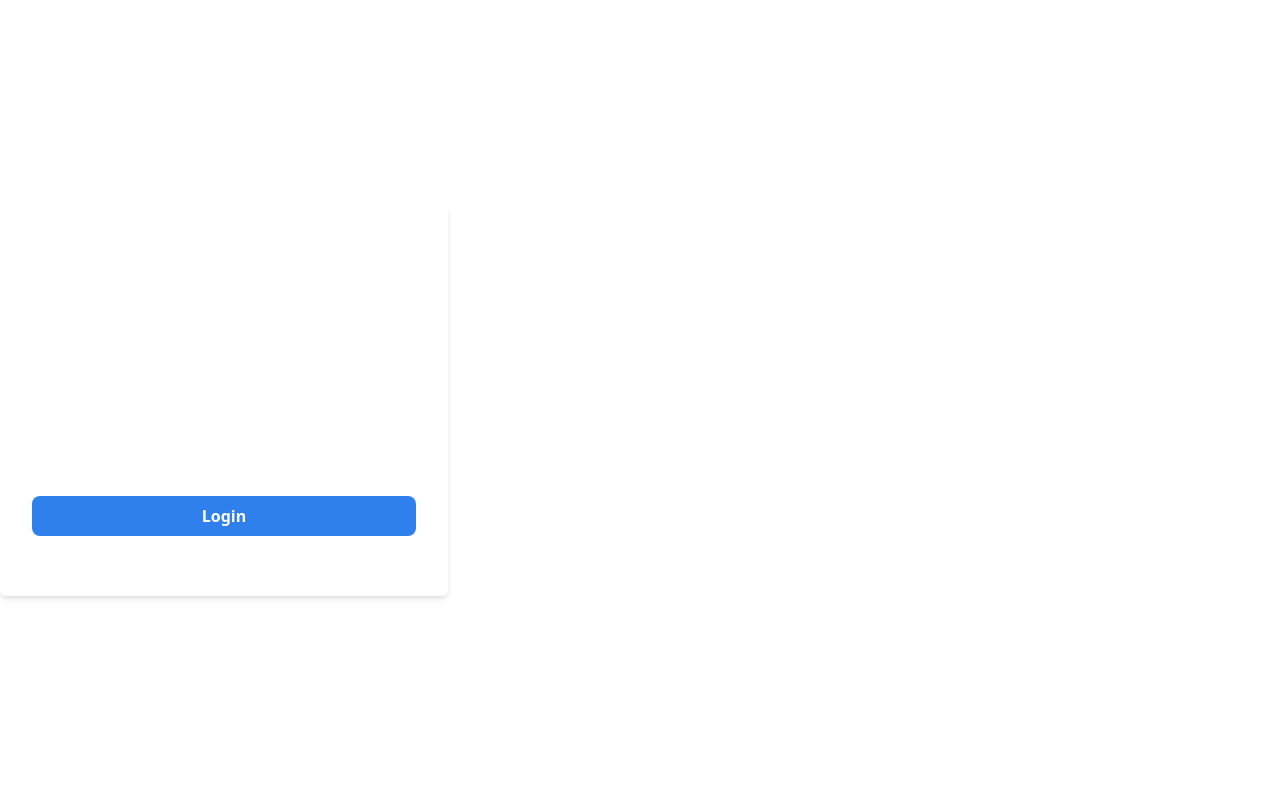
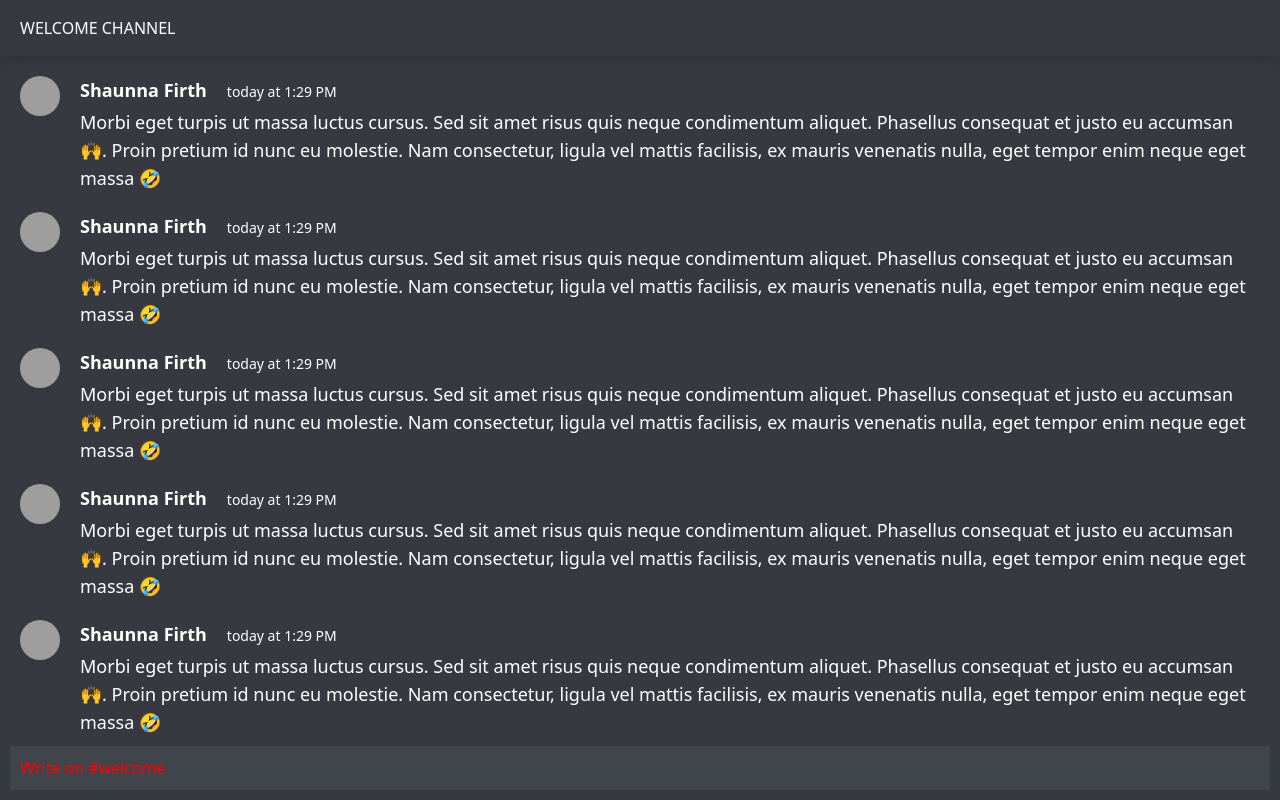
Before and after one commit to mkudej/react-chat, a React (Create React App) app: page /chat in a window 1280 px wide. Built offline with nearby package versions, Linux system fonts and the light colour scheme; no server answers; sample sign-in values are in the browser's storage; grey boxes are pictures that could not be loaded.

Commit message:
feat: By default, I am in the Welcome channel

```diff
--- a/src/App.tsx
+++ b/src/App.tsx
@@ -1,21 +1,16 @@
 import SignUp from "./pages/SignUp";
 import { BrowserRouter as Router, Switch, Route } from "react-router-dom";
 import SignIn from "./pages/SignIn";
-import Profile from "./pages/Profile";
+import PrivateRoute from "./components/PrivateRoute/PrivateRoute";
+import Chat from "./pages/Chat";
 
 function App() {
   return (
     <Router>
       <Switch>
-        <Route path="/signup">
-          <SignUp />
-        </Route>
-        <Route path="/profile">
-          <Profile />
-        </Route>
-        <Route path="/">
-          <SignIn />
-        </Route>
+        <Route component={SignUp} path="/signup" />
+        <PrivateRoute component={Chat} path="/chat" />
+        <Route component={SignIn} path="/" />
       </Switch>
     </Router>
   );
--- /dev/null
+++ b/src/HeaderBar/HeaderBar.tsx
@@ -0,0 +1,7 @@
+export default function HeaderBar() {
+  return (
+    <div className="flex leading-none bg-cardbg text-white p-5 shadow-lg">
+      WELCOME CHANNEL
+    </div>
+  );
+}
--- /dev/null
+++ b/src/components/Conversation/Conversation.tsx
@@ -0,0 +1,15 @@
+import Message from "../Message/Message";
+
+export default function Conversation() {
+  return (
+    <div className="p-5 overflow-auto flex-grow">
+      <Message />
+      <Message />
+      <Message />
+      <Message />
+      <Message />
+      <Message />
+      <Message />
+    </div>
+  );
+}
--- /dev/null
+++ b/src/components/Message/Message.tsx
@@ -0,0 +1,28 @@
+import React from "react";
+
+export default function Message() {
+  return (
+    <div className="flex text-white mb-5">
+      <div
+        style={{
+          backgroundImage:
+            "url(https://c.tenor.com/JvArM7ZO5JIAAAAM/bavatogay-ricardo-milos.gif)",
+        }}
+        className="bg-red bg-cover w-10 h-10 rounded-full flex-shrink-0"
+      ></div>
+      <div className="ml-5">
+        <div className="flex items-baseline mb-1">
+          <div className="text-lg font-bold mr-5">Shaunna Firth</div>
+          <div className="text-sm">today at 1:29 PM</div>
+        </div>
+        <div className="text-lg">
+          Morbi eget turpis ut massa luctus cursus. Sed sit amet risus quis
+          neque condimentum aliquet. Phasellus consequat et justo eu accumsan
+          🙌. Proin pretium id nunc eu molestie. Nam consectetur, ligula vel
+          mattis facilisis, ex mauris venenatis nulla, eget tempor enim neque
+          eget massa 🤣
+        </div>
+      </div>
+    </div>
+  );
+}
--- /dev/null
+++ b/src/components/MessageInput/MessageInput.tsx
@@ -0,0 +1,11 @@
+export default function MessageInput() {
+  return (
+    <div className="mt-auto flex-shrink-0 px-2.5 pb-2.5">
+      <div
+        className="text-white bg-message-input-bg p-2.5 outline-none max-h-80 overflow-auto"
+        contentEditable="true"
+        placeholder="Write on #welcome"
+      ></div>
+    </div>
+  );
+}
--- /dev/null
+++ b/src/components/PrivateRoute/PrivateRoute.tsx
@@ -0,0 +1,18 @@
+import { useAuthState } from "react-firebase-hooks/auth";
+import { Redirect, Route } from "react-router";
+import { auth } from "../../firebase";
+
+export default function PrivateRoute({ component: Component, ...rest }: any) {
+  const [user, loading] = useAuthState(auth);
+
+  if (loading) return <div>LOADING...</div>;
+
+  return (
+    <Route
+      {...rest}
+      render={(props) => {
+        return user ? <Component {...props} /> : <Redirect to="/signin" />;
+      }}
+    />
+  );
+}
--- a/src/firebase.tsx
+++ b/src/firebase.tsx
@@ -11,4 +11,5 @@ firebase.initializeApp({
   appId: process.env.REACT_APP_FIREBASE_APP_ID,
 });
 
+export default firebase;
 export const auth = firebase.auth();
--- a/src/index.css
+++ b/src/index.css
@@ -4,6 +4,10 @@
 
 @import url("https://fonts.googleapis.com/css2?family=Noto+Sans:wght@400;700&display=swap");
 
-body {
-  font-family: "Noto Sans", sans-serif;
+[placeholder]:empty::before {
+  content: attr(placeholder);
+  color: red;
 }
+[placeholder]:empty:focus::before {
+  content: "";
+}
--- /dev/null
+++ b/src/pages/Chat.tsx
@@ -0,0 +1,13 @@
+import Conversation from "../components/Conversation/Conversation";
+import MessageInput from "../components/MessageInput/MessageInput";
+import HeaderBar from "../HeaderBar/HeaderBar";
+
+export default function Chat() {
+  return (
+    <div className="bg-cardbg flex flex-col h-screen">
+      <HeaderBar />
+      <Conversation />
+      <MessageInput />
+    </div>
+  );
+}
--- a/src/pages/Profile.tsx
+++ b/src/pages/Profile.tsx
@@ -1,5 +1,69 @@
+/* eslint-disable no-unused-vars */
 import React from "react";
+import { useCollection, useDocument } from "react-firebase-hooks/firestore";
+import Card from "../components/Card/Card";
+import firebase from "../firebase";
 
 export default function Profile() {
+  // const [value, loading, error] = useDocument(
+  //   firebase.firestore().collection("users").doc("5CpQKVbSizjmqdebDJtq")
+  // );
+  const value = true;
+
+  // console.log(error);
+  // console.log(loading);
+  // console.log(value?.data(), "value");
+  if (value) {
+    // const det = value.data();
+    return (
+      <>
+        <div className="flex px-20 py-6 mb-12">
+          <div>LOGO</div>
+          <div className="ml-auto">PROFILE</div>
+        </div>
+        <div className="container max-w-4xl">
+          <Card>
+            <div className="flex items-center border-b border-solid border-border-color px-14 py-10">
+              <div>
+                <h1>Profile</h1>
+                <p>Some info may be visible to other people</p>
+              </div>
+              <div className="ml-auto">
+                <button>edit</button>
+              </div>
+            </div>
+            <div className="flex items-center border-b border-solid border-border-color px-14 py-10">
+              <div className="min-w-1/3 uppercase">
+                <label>Photo</label>
+              </div>
+              <div>here photo</div>
+            </div>
+            <div className="flex items-center border-b border-solid border-border-color px-14 py-10">
+              <div className="min-w-1/3 uppercase">
+                <label>Name</label>
+              </div>
+              <div>Xanthe Neal</div>
+            </div>
+            <div className="flex items-center border-b border-solid border-border-color px-14 py-10">
+              <div className="min-w-1/3 uppercase">
+                <label>Bio</label>
+              </div>
+              <div>Xanthe Neal</div>
+            </div>
+            <div className="flex items-center px-14 py-10">
+              <div className="min-w-1/3 uppercase">
+                <label>Phone</label>
+              </div>
+              <div>Xanthe Neal</div>
+            </div>
+          </Card>
+          {/* <div>{det?.name}</div>
+        <div>{det?.bio}</div>
+        <div>{det?.phone}</div> */}
+        </div>
+      </>
+    );
+  }
+
   return <div>This is a profile page</div>;
 }
--- a/src/pages/SignIn.tsx
+++ b/src/pages/SignIn.tsx
@@ -17,7 +17,7 @@ export default function SignIn() {
 
   useEffect(() => {
     if (signInUser?.operationType === "signIn") {
-      history.push("/profile");
+      history.push("/chat");
     }
   }, [signInUser]);
 
--- a/tailwind.config.js
+++ b/tailwind.config.js
@@ -2,12 +2,24 @@ module.exports = {
   purge: ["./src/**/*.{js,jsx,ts,tsx}", "./public/index.html"],
   darkMode: false, // or 'media' or 'class'
   theme: {
+    container: {
+      center: true,
+    },
+    minWidth: {
+      "1/3": "33%",
+    },
     colors: {
+      primary: "#5865F2",
+      cardbg: "#36393F",
+      "text-input-border": "rgba(0,0,0,0.3)",
+      "text-input-bg": "#303339",
+      "message-input-bg": "#40444B",
+
       "border-color": "#BDBDBD",
       "button-color": "#2F80ED",
       gray: "#828282",
       white: "#FFFFFF",
-      red: "red",
+      red: "rgb(237, 66, 69)",
     },
     fontFamily: {
       display: ["Oswald"],
```
